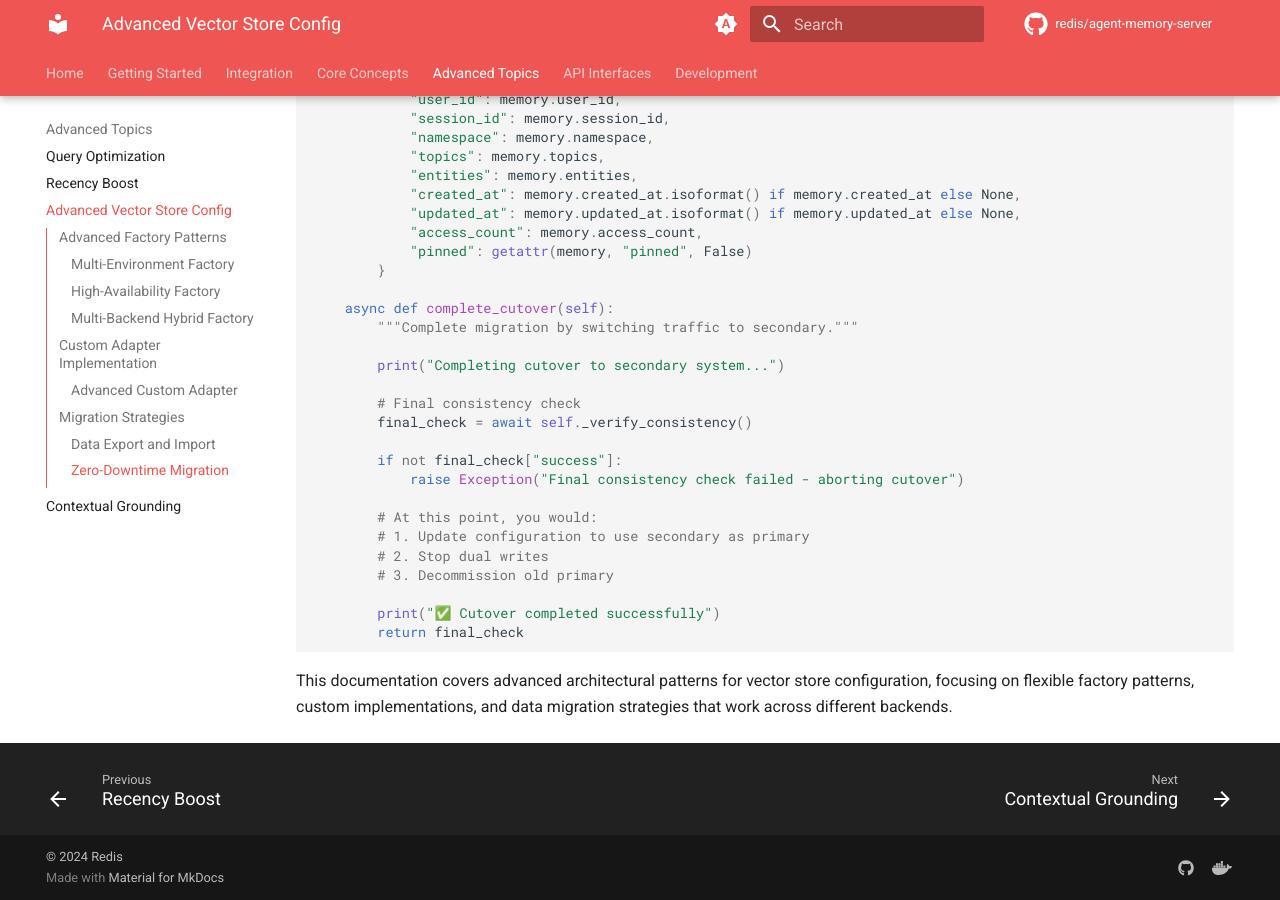
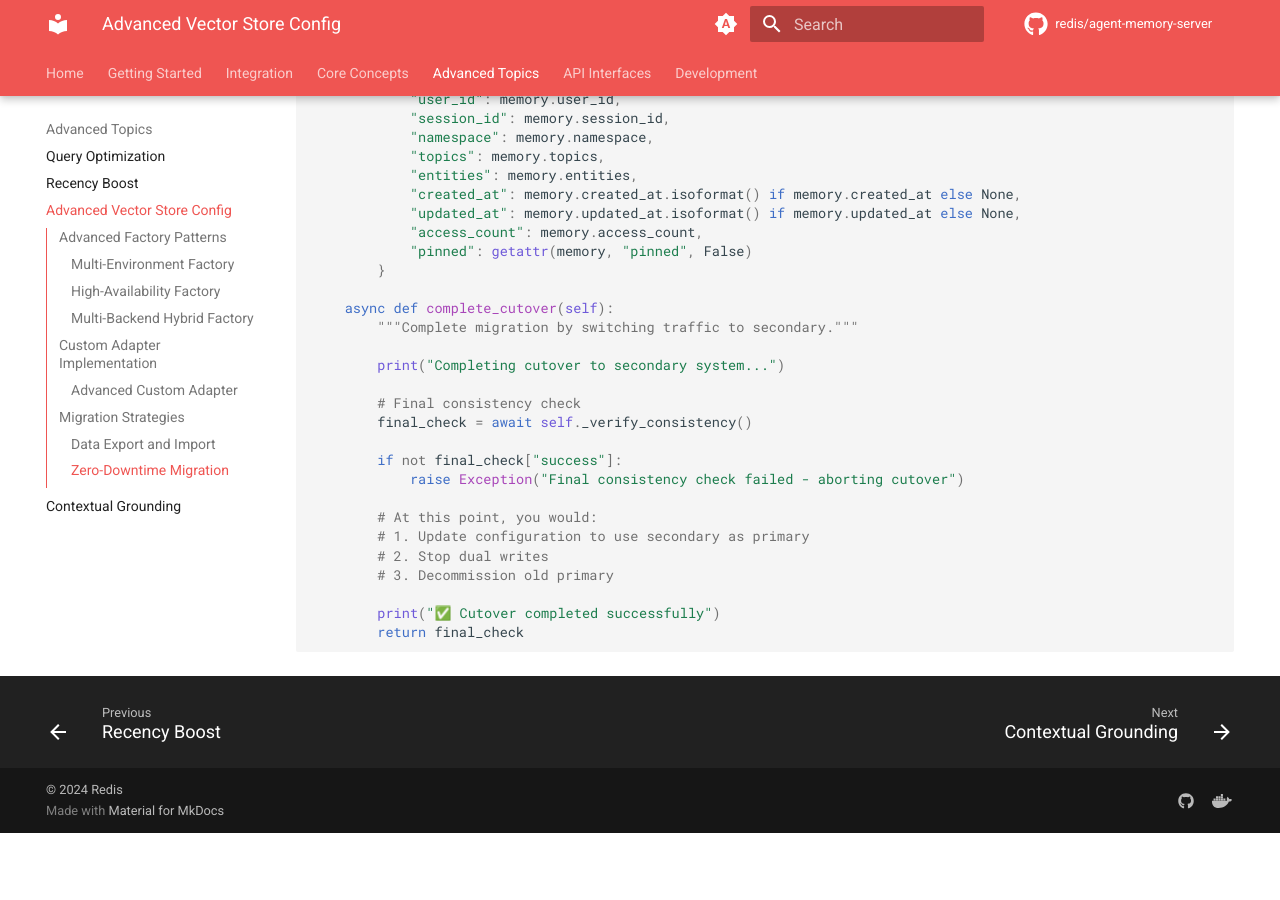
Before and after one commit to redis/agent-memory-server, an MkDocs documentation site: the page built from docs/vector-store-advanced.md, in a window 1280 px wide and 900 px high, scrolled down 14931 px. Built offline with MkDocs 1.6.1 and Material for MkDocs 9.7.7, drawn with Linux system fonts in a browser that asks for light colours; comment, search, counter and statistics services are not loaded; the version menu is left out; after the commit the page ends 15764 px from its top, so only the background shows below that.

Commit message:
Remove duplicate paragraph at end of advanced vector store config
Clean up duplicated introduction paragraph that was repeated at the end
of the advanced vector store configuration documentation.

🤖 Generated with [Claude Code](https://claude.ai/code)

Co-Authored-By: Claude <noreply@anthropic.com>

````diff
--- a/docs/vector-store-advanced.md
+++ b/docs/vector-store-advanced.md
@@ -800,5 +800,3 @@ class ZeroDowntimeMigrator:
         print("✅ Cutover completed successfully")
         return final_check
 ```
-
-This documentation covers advanced architectural patterns for vector store configuration, focusing on flexible factory patterns, custom implementations, and data migration strategies that work across different backends.
````
